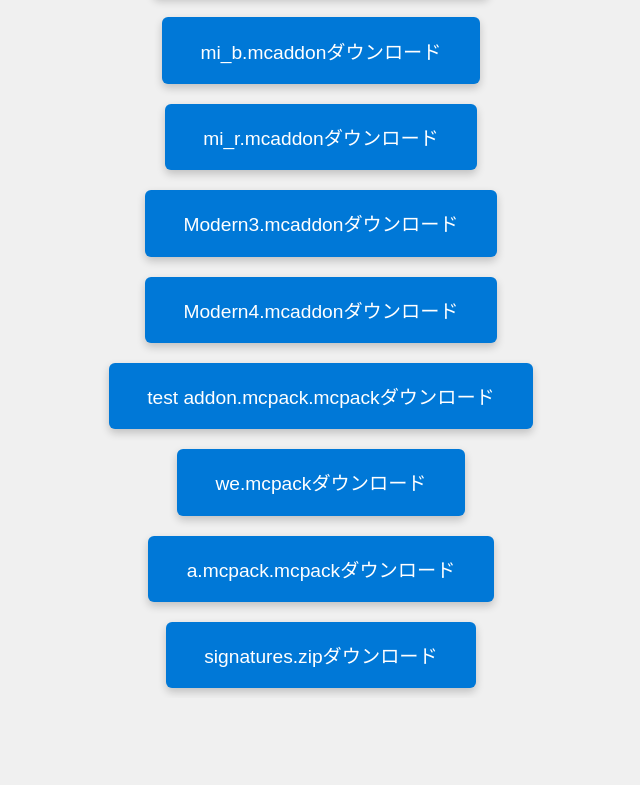
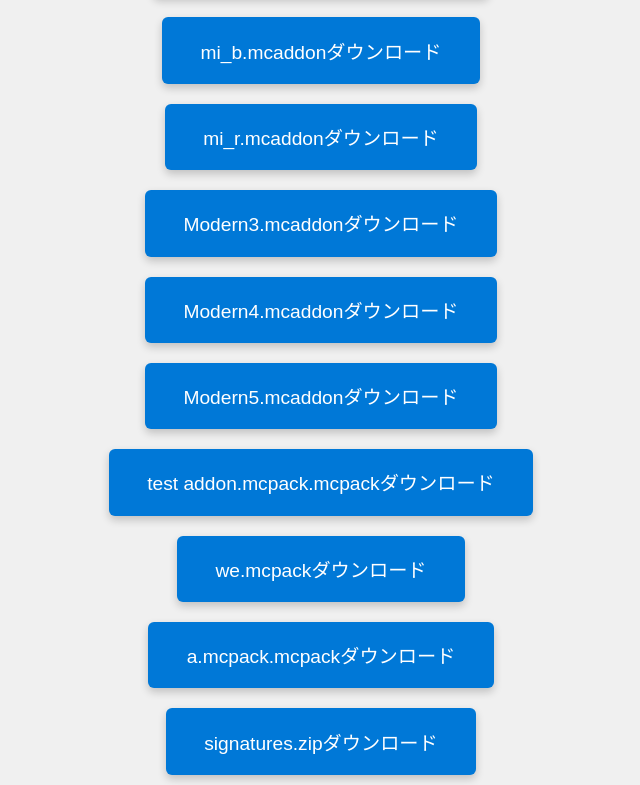
Before and after one commit to akaina0112/kozinn, a plain HTML site: page DL.html in a window 1280 px wide. Shown: the part 7337-8122 px from the top of the page, without its empty margins (319-959 px from the left). Before the commit the page ends 8035 px from the top, so only its background shows below. Drawn offline with Linux system fonts and the light colour scheme.

Commit message:
Update DL.html

```diff
--- a/DL.html
+++ b/DL.html
@@ -313,6 +313,9 @@
   <a href="./fill/Modern4.mcaddon" download class="download-button">
       Modern4.mcaddonダウンロード
   </a>
+  <a href="./fill/Modern5.mcaddon" download class="download-button">
+      Modern5.mcaddonダウンロード
+  </a>
   <a href="./fill/test addon.mcpack" download class="download-button">
      test addon.mcpack.mcpackダウンロード
   </a>
```
